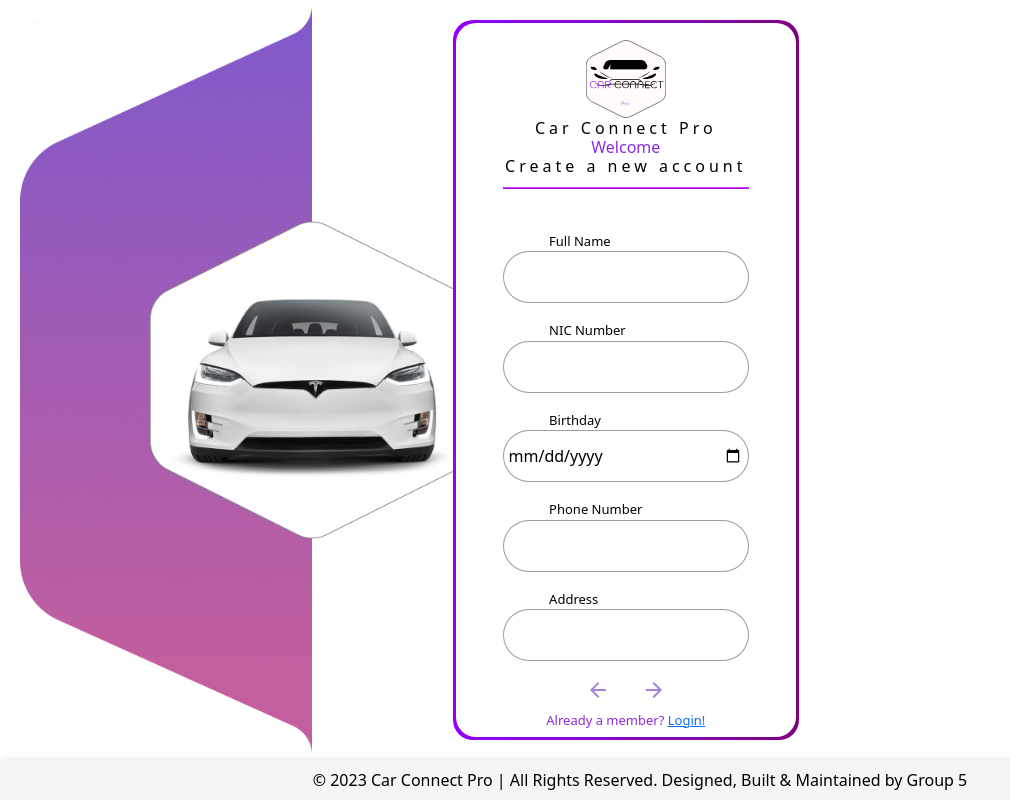
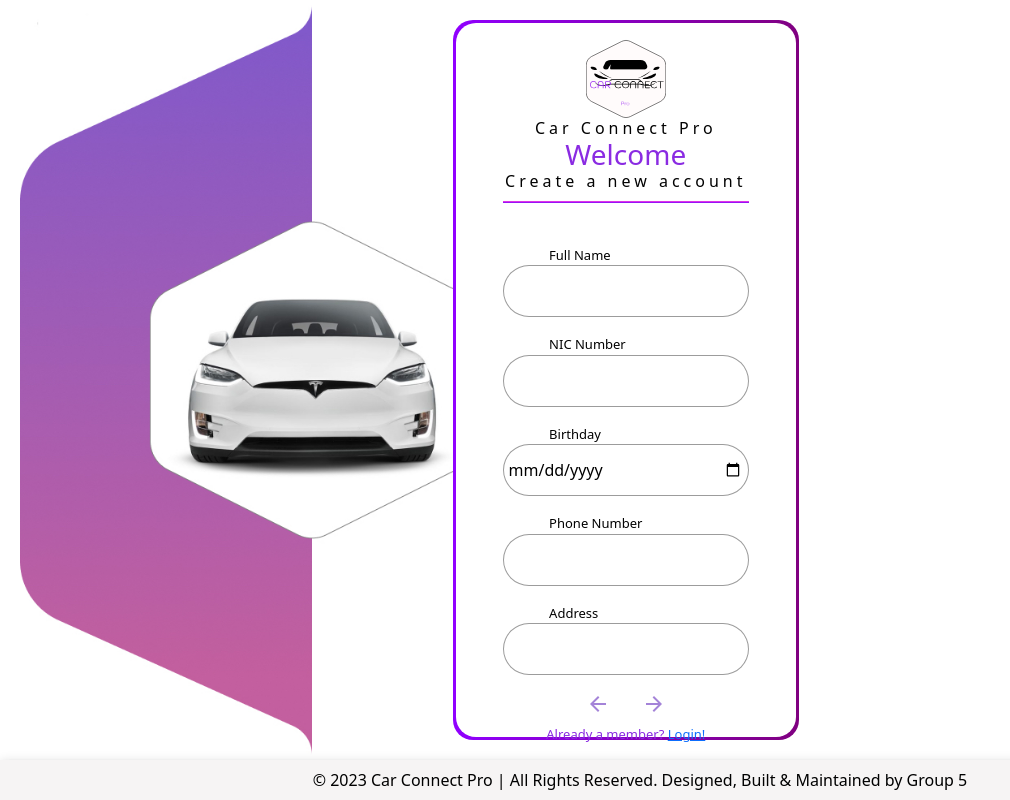
Before and after one commit to NavodyaHettiarachchi/CarConnectProFrontEnd, a React (Create React App) app: page /signup in a window 1280 px wide. Shown: the top 800 px of the page, without its empty margins (0-1010 px from the left). Built offline with nearby package versions, Linux system fonts and the light colour scheme.

Commit message:
Working model

```diff
--- a/src/Components/Page-Header/header.css
+++ b/src/Components/Page-Header/header.css
@@ -7,6 +7,7 @@
 
 .login-welcome {
     color: blueviolet;
+    font-size: 5rem;
 }
 
 
--- a/src/Components/Register-Components/Register.css
+++ b/src/Components/Register-Components/Register.css
@@ -55,9 +55,7 @@
     height: 100%;
 }
 
-.login-welcome {
-    color: blueviolet;
-}
+
 
 .stage-3 {
     margin-top: 10px;
--- a/src/Components/Register-Components/RegisterFormPartOne.css
+++ b/src/Components/Register-Components/RegisterFormPartOne.css
@@ -2,11 +2,6 @@
     font-weight: 300;
     letter-spacing: 0.25rem;
 } */
-
-.login-welcome {
-    color: blueviolet;
-}
-
 
 .form-container {
     padding: 0 0 0 0;
--- a/src/Components/Register-Components/RegisterFormPartTwo.css
+++ b/src/Components/Register-Components/RegisterFormPartTwo.css
@@ -4,10 +4,6 @@
     font-size: medium;
 }
 
-.login-welcome {
-    color: blueviolet;
-    font-size: medium;
-}
 
 .form-container {
     align-items: center;
--- a/src/Pages/OnGoingServices/OnGoingServices.jsx
+++ b/src/Pages/OnGoingServices/OnGoingServices.jsx
@@ -21,7 +21,7 @@ const Item = styled(Paper)(({ theme }) => ({
 var cardStyle = {
     transitionDuration: '0.3s',
     height: '12em',
-    color: 'red',
+    color: 'black',
 };
 
 function OnGoingServices() {
@@ -64,7 +64,7 @@ function OnGoingServices() {
                             Service
                         </Typography>
                         <Typography variant="h5" component="div">
-                            Pending at 100000km
+                           For vehicle number KY-8375
                         </Typography>
 
                     </CardContent></Item>
@@ -75,7 +75,7 @@ function OnGoingServices() {
                             Body Wash
                         </Typography>
                         <Typography variant="h5" component="div">
-                            Pending at 100000km
+                           For vehicle number KY-1222
                         </Typography>
                         <Button  >
                             <Typography>
```
